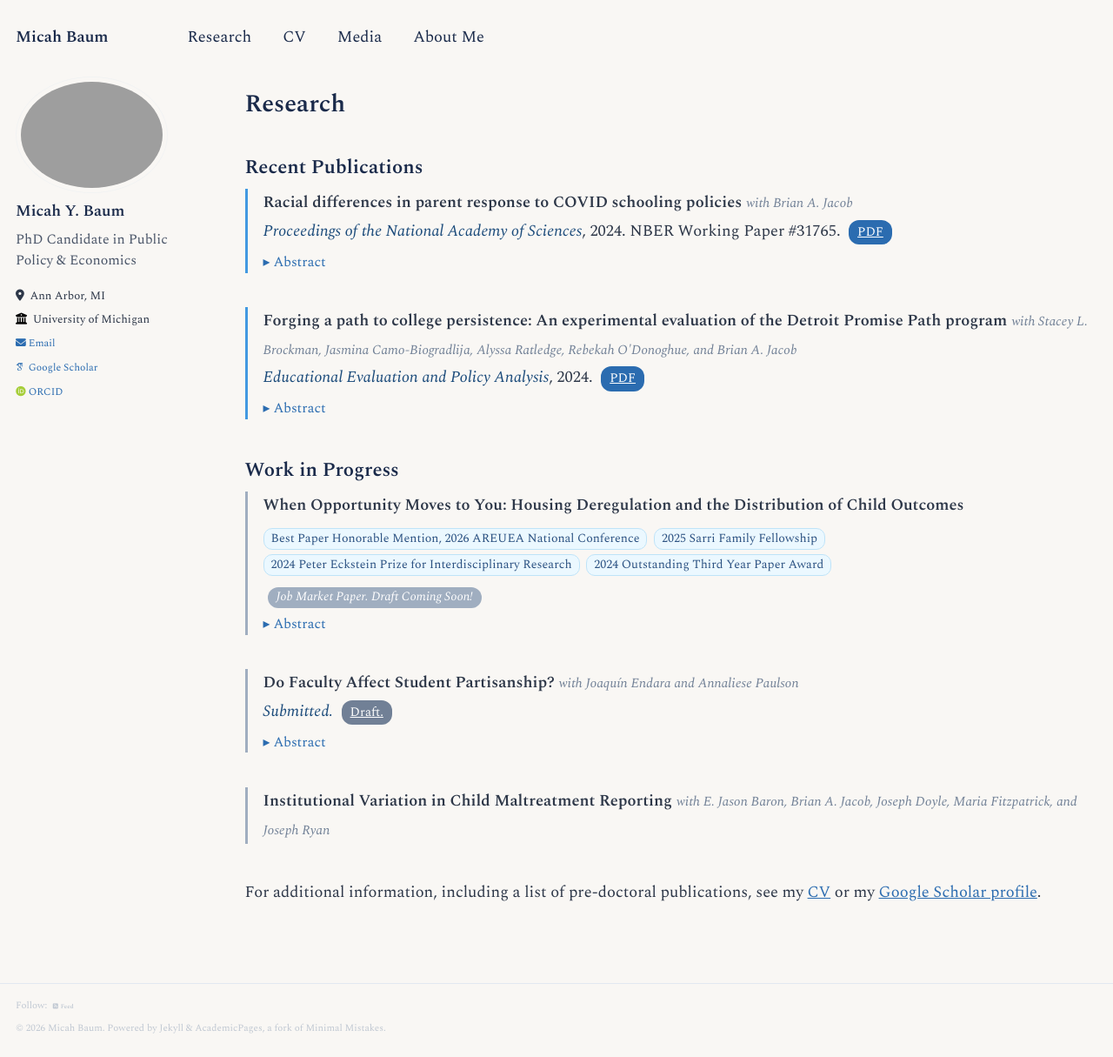
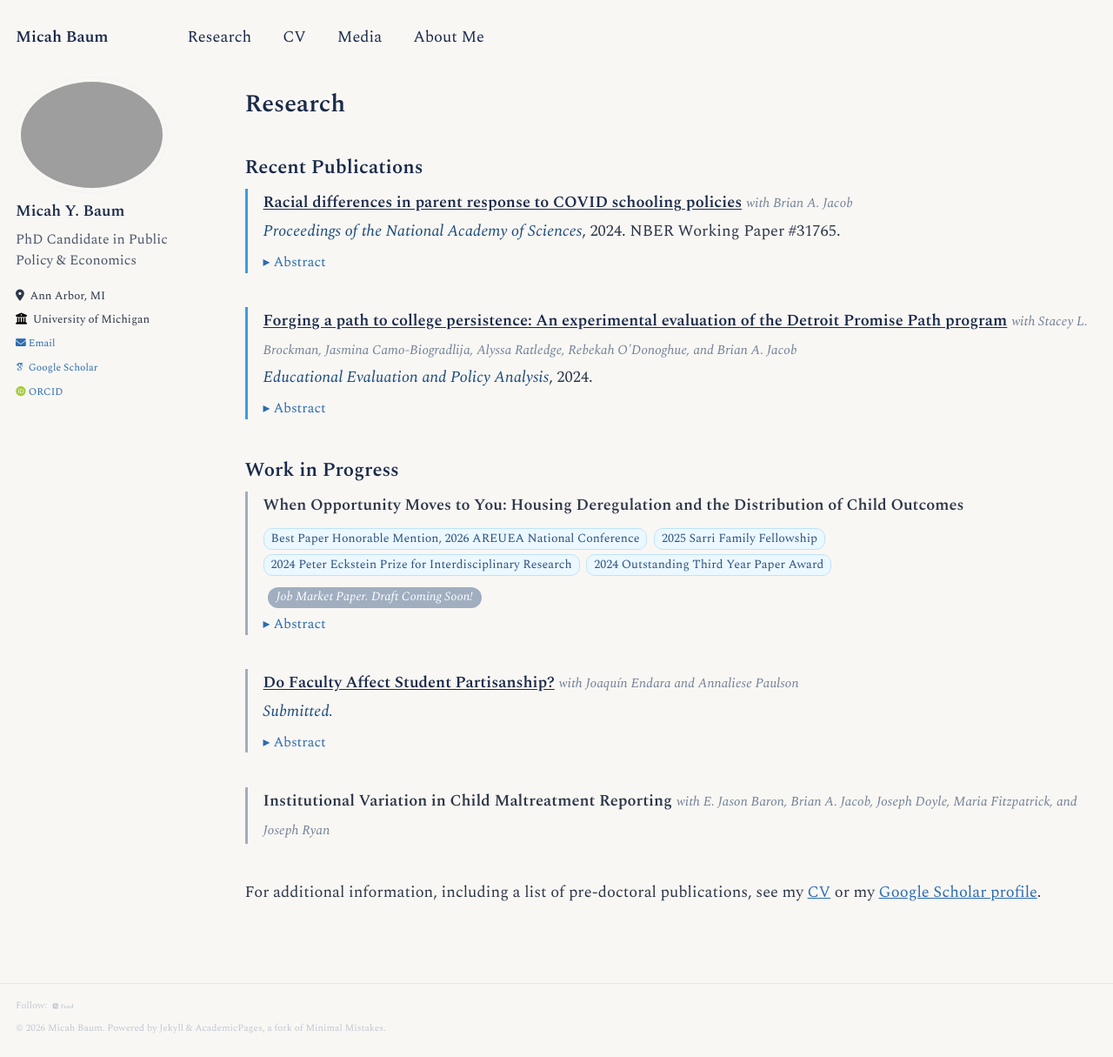
Before and after one commit to micah-baum/micah-baum.github.io, a Jekyll site: the page built from _pages/research.md, in a window 1280 px wide and 1215 px high. Shown: the whole window at 87% size. Built offline with Jekyll 4.4.1, drawn with Linux system fonts in a browser that asks for light colours; some web fonts are replaced.

Commit message:
Hyperlink paper titles to drafts (underlined) instead of PDF/Draft badges
Co-Authored-By: Claude Opus 4.8 <noreply@anthropic.com>

```diff
--- a/_pages/research.md
+++ b/_pages/research.md
@@ -41,6 +41,17 @@ author_profile: true
 .paper-link:visited { color: #fff; }
 .paper-link:hover { color: #fff; opacity: 0.82; text-decoration: none; }
 .paper-link--draft { background: #718096; }
+.paper-title-link,
+.paper-title-link:visited {
+  color: #1a2a4a;
+  text-decoration: underline;
+  text-decoration-color: #a0aec0;
+  text-underline-offset: 2px;
+}
+.paper-title-link:hover {
+  color: #2b6cb0;
+  text-decoration-color: #2b6cb0;
+}
 .award-badges { margin: 3px 0 7px; }
 .award-badge {
   display: inline-block;
@@ -78,9 +89,8 @@ author_profile: true
 ## Recent Publications
 
 <div class="paper-card">
-<p><strong>Racial differences in parent response to COVID schooling policies</strong> <span class="coauthors">with Brian A. Jacob</span><br>
-<span class="journal-name">Proceedings of the National Academy of Sciences</span>, 2024. NBER Working Paper #31765.
-<a href="https://micah-baum.github.io/files/baum-jacob-pnas-2024.pdf" target="_blank" class="paper-link">PDF</a></p>
+<p><a href="https://micah-baum.github.io/files/baum-jacob-pnas-2024.pdf" target="_blank" class="paper-title-link"><strong>Racial differences in parent response to COVID schooling policies</strong></a> <span class="coauthors">with Brian A. Jacob</span><br>
+<span class="journal-name">Proceedings of the National Academy of Sciences</span>, 2024. NBER Working Paper #31765.</p>
 <details class="paper-abstract">
 <summary>Abstract</summary>
 <div class="paper-abstract__body">This paper examines whether school COVID-19 policies influenced enrollment differently by student age and race/ethnicity. Unlike much prior research, we i) analyze enrollments for virtually the entire U.S. public school population for both the 2020–2021 and 2021–2022 school years, ii) compare enrollment trends within districts in order to isolate subgroup heterogeneity from district characteristics, and iii) account for district selection into preferred learning modes. Analyzing data on over 9,000 districts that serve more than 90% of public school students in the United States, we find enrollment responses to COVID policies differed notably. We find that White enrollments declined more than Black, Hispanic, and Asian enrollments in districts that started the 2020–2021 school year virtually, but in districts that started in-person the reverse was true: Non-White enrollments declined more than White enrollments. Moreover, Black, Hispanic, and Asian families responded more than White families to higher COVID-19 death rates in the months preceding the start of the 2021 school year. In 2021–2022, enrollment differences by the previous year's learning mode persisted. Racial/ethnic differences did not vary by whether the district required masking in classrooms. These findings are consistent with the greater risk faced by communities of color during the pandemic and demonstrate an additional source of disparate impact from COVID policies.</div>
@@ -88,9 +98,8 @@ author_profile: true
 </div>
 
 <div class="paper-card">
-<p><strong>Forging a path to college persistence: An experimental evaluation of the Detroit Promise Path program</strong> <span class="coauthors">with Stacey L. Brockman, Jasmina Camo-Biogradlija, Alyssa Ratledge, Rebekah O'Donoghue, and Brian A. Jacob</span><br>
-<span class="journal-name">Educational Evaluation and Policy Analysis</span>, 2024.
-<a href="http://micah-baum.github.io/files/brockman-et-al-eepa-2024.pdf" target="_blank" class="paper-link">PDF</a></p>
+<p><a href="http://micah-baum.github.io/files/brockman-et-al-eepa-2024.pdf" target="_blank" class="paper-title-link"><strong>Forging a path to college persistence: An experimental evaluation of the Detroit Promise Path program</strong></a> <span class="coauthors">with Stacey L. Brockman, Jasmina Camo-Biogradlija, Alyssa Ratledge, Rebekah O'Donoghue, and Brian A. Jacob</span><br>
+<span class="journal-name">Educational Evaluation and Policy Analysis</span>, 2024.</p>
 <details class="paper-abstract">
 <summary>Abstract</summary>
 <div class="paper-abstract__body">Detroit students who obtain a college degree overcome many obstacles to do so. This article reports the results of a randomized evaluation of a program meant to provide support to low-income community college students. The Detroit Promise Path program was designed to complement an existing College Promise scholarship, providing students with coaching, summer engagement, and financial incentives. The evaluation found that students offered the program enrolled in more semesters and earned more credits compared with those offered the scholarship alone. However, at the 3-year mark, there were no discernable impacts on degrees earned. This article examines systemic barriers to degree completion and offers lessons for the design of interventions to increase equity in postsecondary attainment.</div>
@@ -110,8 +119,8 @@ author_profile: true
 </div>
 
 <div class="paper-card paper-card--wip">
-<p><strong>Do Faculty Affect Student Partisanship?</strong> <span class="coauthors">with Joaqu&iacute;n Endara and Annaliese Paulson</span><br>
-<span class="journal-name">Submitted.</span> <a href="https://micah-baum.github.io/files/baum-endara-paulson-partisanship-2026.pdf" target="_blank" class="paper-link paper-link--draft">Draft. </a></p>
+<p><a href="https://micah-baum.github.io/files/baum-endara-paulson-partisanship-2026.pdf" target="_blank" class="paper-title-link"><strong>Do Faculty Affect Student Partisanship?</strong></a> <span class="coauthors">with Joaqu&iacute;n Endara and Annaliese Paulson</span><br>
+<span class="journal-name">Submitted.</span></p>
 <details class="paper-abstract">
 <summary>Abstract</summary>
 <div class="paper-abstract__body">We study whether Democratic college professors make their students more liberal. We link voter data to salary records from 33 state flagships and show that faculty skew Democratic, especially in the humanities and social sciences. We then use student transcripts from one flagship to estimate causal effects. Students become more liberal during college regardless of major and sort toward ideologically similar instructors. Exploiting plausibly random variation in when instructors teach courses, we find no effect of faculty partisanship on student partisanship. Text analysis shows exposure to liberal topics reflects student demand rather than instructor supply, leaving little room for indoctrination. </div>
```
